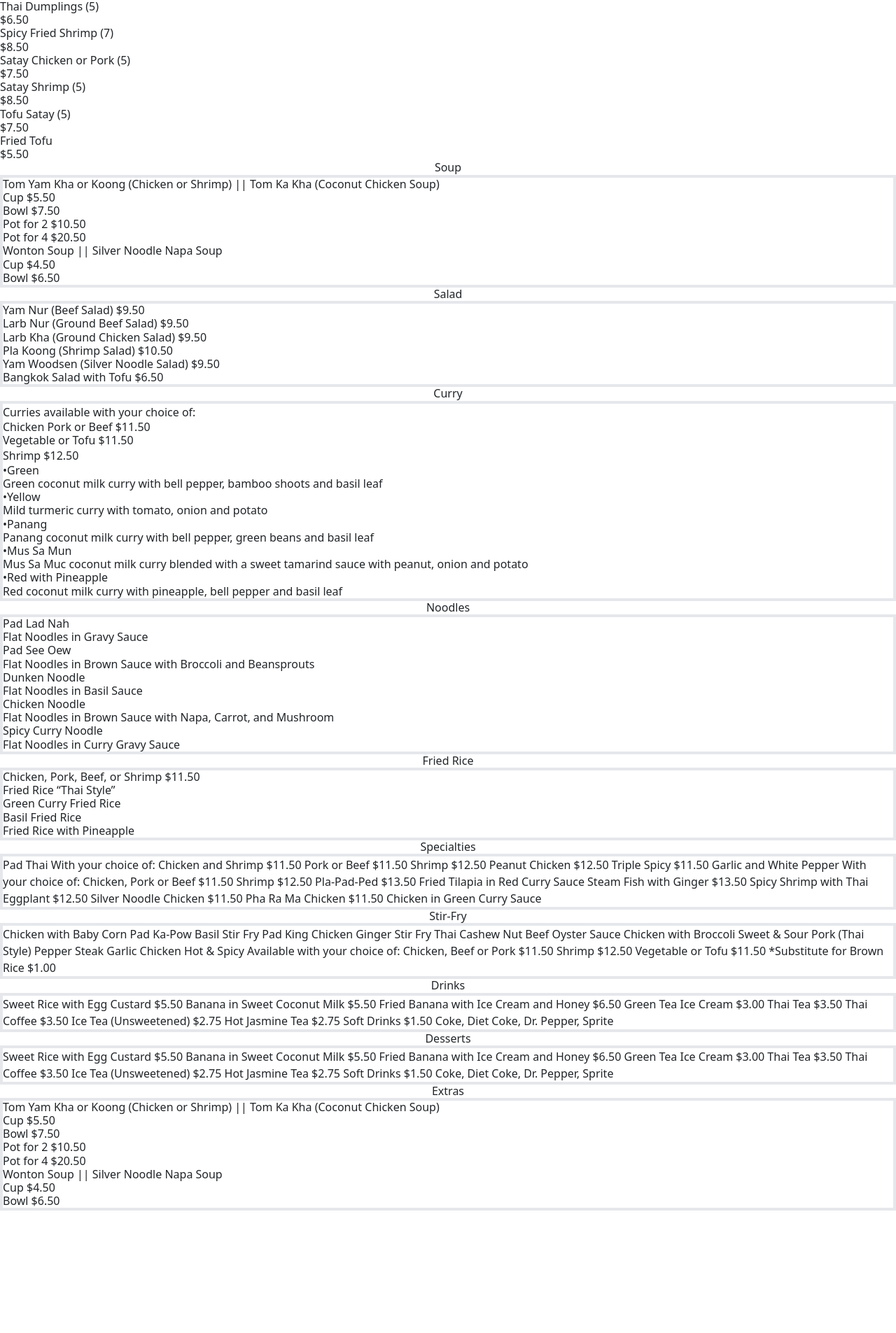
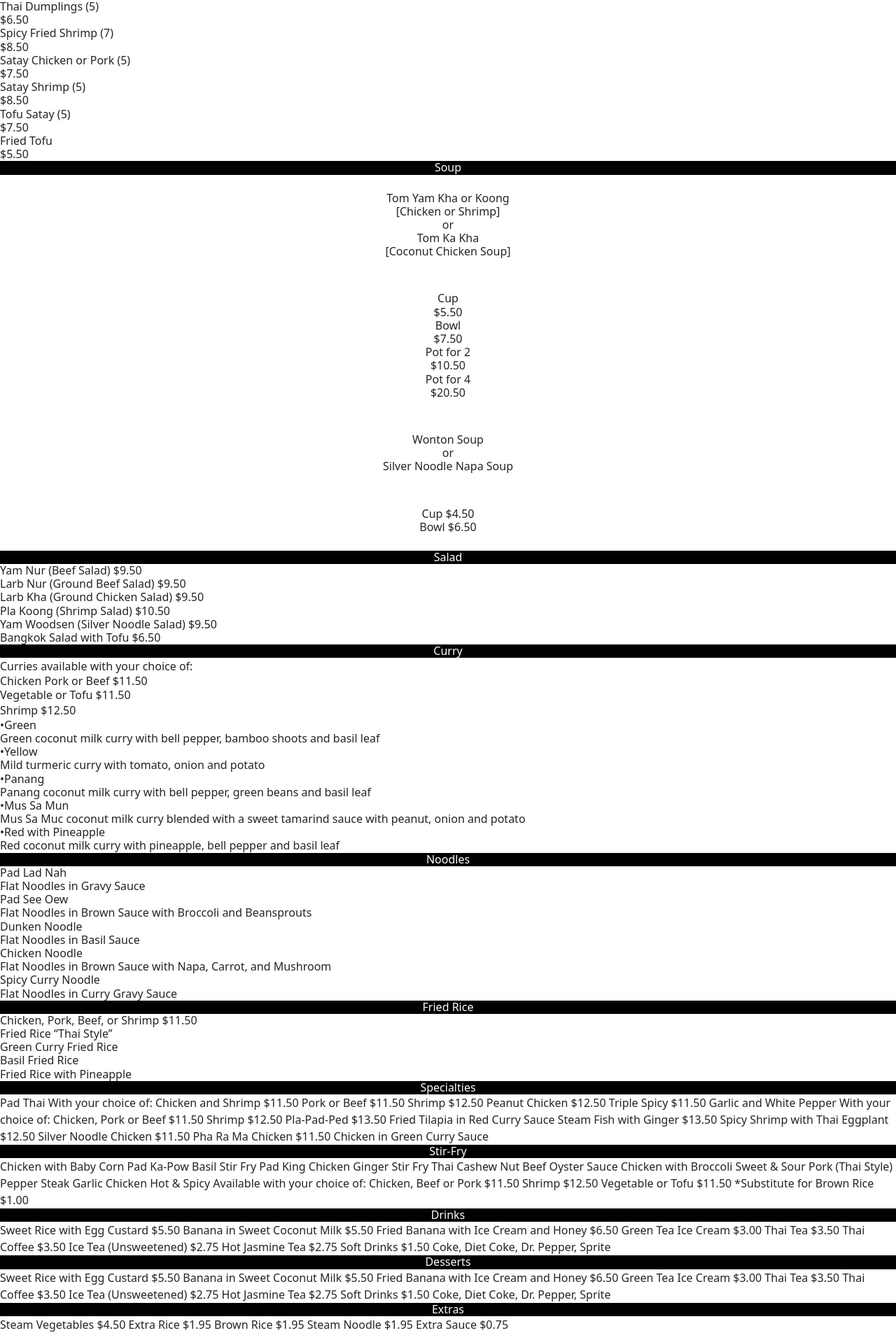
Before and after one commit to jsextonprofessional/vue-bangkok, a Vue app in the folder app/: page /menu in a window 1280 px wide. Shown: the part 291-2196 px from the top of the page at 70% size. Before the commit the page ends 2021 px from the top, so only its background shows below. Built offline with nearby package versions, Linux system fonts and the light colour scheme; the HTML template or start-up script is replaced by a standard one.

Commit message:
Internal layout for Soups. Styled menu page.

```diff
--- a/app/src/App.vue
+++ b/app/src/App.vue
@@ -2,8 +2,8 @@
 import { RouterView } from "vue-router";
 import Navbar from "@/components/Navbar.vue";
 // TODO
-// MACRO LAYOUT
 // MICRO LAYOUTS
+// CHOOSE AND ADD FONT
 // STYLE MENU COMPONENTS
 // STYLE ABOUT AND ORDER COMPONENTS
 // ADD COPYRIGHT FOOTER
@@ -20,7 +20,7 @@ import Navbar from "@/components/Navbar.vue";
 <template>
   <div class="min-h-screen">
     <Navbar />
-    <div class="mx-40">
+    <div class="mt-44 mx-52">
       <RouterView />
     </div>
   </div>
--- a/app/src/components/LandingPage.vue
+++ b/app/src/components/LandingPage.vue
@@ -3,7 +3,7 @@
 		to="/menu"
 		class="font-medium hover:text-cyan-300 text-4xl text-rose-400"
 	>
-		<button class="border-8 border-transparent hover:border-black mt-24 px-8 py-16 place-self-center text-9xl text-center whitespace-normal">
+		<button class="border-8 border-transparent hover:border-black px-8 py-16 place-self-center text-9xl text-center whitespace-normal">
 			Authentic Thai Cuisine
 		</button>
 	</RouterLink>
--- a/app/src/components/menu/Curry.vue
+++ b/app/src/components/menu/Curry.vue
@@ -1,8 +1,10 @@
 <template>
 	<div>
-		<h1 class="text-center">Curry</h1>
-		<div class="border-4 border-rose-200 mx-12">
-			<div class="border-b-2 border-rose-200 flex justify-around">
+		<div class="align-middle bg-black grid place-content-center h-20 mx-auto my-8 px-16 w-60">
+			<h1 class="font-semibold text-center text-4xl text-white">Curry</h1>
+		</div>
+		<div class="border-8 border-black mx-12">
+			<div class="border-b-8 border-black flex justify-around">
 				<div>Curries available with your choice of:</div>
 				<div>
 					<h4>Chicken Pork or Beef $11.50</h4>
--- a/app/src/components/menu/Desserts.vue
+++ b/app/src/components/menu/Desserts.vue
@@ -1,7 +1,9 @@
 <template>
 	<div>
-		<h1 class="text-center">Desserts</h1>
-		<div class="border-4 border-rose-200 ml-12 mr-6">
+		<div class="align-middle bg-black grid place-content-center h-20 mx-auto my-8 px-16 w-60">
+			<h1 class="font-semibold text-center text-4xl text-white">Desserts</h1>
+		</div>
+		<div class="border-8 border-black ml-12 mr-6">
 Sweet Rice with Egg Custard $5.50
 Banana in Sweet Coconut Milk $5.50
 Fried Banana with Ice Cream and Honey $6.50
--- a/app/src/components/menu/Drinks.vue
+++ b/app/src/components/menu/Drinks.vue
@@ -1,6 +1,8 @@
 <template>
-	<h1 class="text-center">Drinks</h1>
-	<div class="border-4 hover:shadow-lg hover:border-8 border-rose-400 mx-12">
+		<div class="align-middle bg-black grid place-content-center h-20 mx-auto my-8 px-16 w-60">
+			<h1 class="font-semibold text-center text-4xl text-white">Drinks</h1>
+		</div>
+	<div class="border-8 border-black hover:shadow-lg mx-12">
 		<div>
 Sweet Rice with Egg Custard $5.50
 Banana in Sweet Coconut Milk $5.50
--- a/app/src/components/menu/Extras.vue
+++ b/app/src/components/menu/Extras.vue
@@ -1,15 +1,13 @@
 <template>
 	<div>
-		<h1 class="text-center">Extras</h1>
-		<div class="border-4 border-rose-200 ml-12 mr-6">
-			<h3>Tom Yam Kha or Koong (Chicken or Shrimp) || Tom Ka Kha (Coconut Chicken Soup)</h3>
-			<h4>Cup $5.50</h4>
-			<h4>Bowl $7.50</h4>
-			<h4>Pot for 2 $10.50</h4>
-			<h4>Pot for 4 $20.50</h4>
-			<h3>Wonton Soup || Silver Noodle Napa Soup</h3>
-			<h4>Cup $4.50</h4>
-			<h4>Bowl $6.50</h4>
+		<div class="align-middle bg-black grid place-content-center h-20 mx-auto my-8 px-16 w-60">
+			<h1 class="font-semibold text-center text-4xl text-white">Extras</h1>
 		</div>
+		<div class="border-8 border-black ml-12 mr-6">
+Steam Vegetables $4.50
+Extra Rice $1.95
+Brown Rice $1.95
+Steam Noodle $1.95
+Extra Sauce $0.75		</div>
 	</div>
 </template>
--- a/app/src/components/menu/Noodles.vue
+++ b/app/src/components/menu/Noodles.vue
@@ -1,7 +1,9 @@
 <template>
 	<div>
-		<h1 class="text-center">Noodles</h1>
-		<div class="border-4 border-rose-200 mx-12">
+		<div class="align-middle bg-black grid place-content-center h-20 mx-auto my-8 px-16 w-60">
+			<h1 class="font-semibold text-center text-4xl text-white">Noodles</h1>
+		</div>
+		<div class="border-8 border-black mx-12">
 			<h3>Pad Lad Nah</h3>
 			<h4>Flat Noodles in Gravy Sauce</h4>
 			<h3>Pad See Oew</h3>
--- a/app/src/components/menu/Rice.vue
+++ b/app/src/components/menu/Rice.vue
@@ -1,8 +1,10 @@
 <template>
 	<div>
-		<h1 class="text-center">Fried Rice</h1>
-		<div class="border-4 border-rose-200 mx-12">
-			<h4 class="border-b-2 border-rose-200">Chicken, Pork, Beef, or Shrimp $11.50</h4>
+		<div class="align-middle bg-black grid place-content-center h-20 mx-auto my-8 px-16 w-60">
+			<h1 class="font-semibold text-center text-4xl text-white">Fried Rice</h1>
+		</div>
+		<div class="border-8 border-black mx-12">
+			<h4 class="border-b-8 border-black">Chicken, Pork, Beef, or Shrimp $11.50</h4>
 			<div class="flex">
 				<div>
 					<h3>Fried Rice “Thai Style”</h3>
--- a/app/src/components/menu/Salad.vue
+++ b/app/src/components/menu/Salad.vue
@@ -1,7 +1,9 @@
 <template>
 	<div class="mr-12">
-		<h1 class="text-center">Salad</h1>
-		<div class="border-4 border-rose-200">
+		<div class="align-middle bg-black grid place-content-center h-20 mx-auto my-8 px-16 w-60">
+			<h1 class="font-semibold text-center text-4xl text-white">Salad</h1>
+		</div>
+		<div class="border-8 border-black">
 			<h4>Yam Nur (Beef Salad) $9.50</h4>
 			<h4>Larb Nur (Ground Beef Salad) $9.50</h4>
 			<h4>Larb Kha (Ground Chicken Salad) $9.50</h4>
--- a/app/src/components/menu/Soup.vue
+++ b/app/src/components/menu/Soup.vue
@@ -1,15 +1,43 @@
 <template>
 	<div>
-		<h1 class="text-center">Soup</h1>
-		<div class="border-4 border-rose-200 ml-12 mr-6">
-			<h3>Tom Yam Kha or Koong (Chicken or Shrimp) || Tom Ka Kha (Coconut Chicken Soup)</h3>
-			<h4>Cup $5.50</h4>
-			<h4>Bowl $7.50</h4>
-			<h4>Pot for 2 $10.50</h4>
-			<h4>Pot for 4 $20.50</h4>
-			<h3>Wonton Soup || Silver Noodle Napa Soup</h3>
-			<h4>Cup $4.50</h4>
-			<h4>Bowl $6.50</h4>
+		<div class="align-middle bg-black grid place-content-center h-20 mx-auto my-8 px-16 w-60">
+			<h1 class="font-semibold text-center text-4xl text-white">Soup</h1>
+		</div>
+		<div class="border-8 border-black ml-12 mr-6">
+			<div class="border-b-2 border-black border-dashed py-4">
+				<h3 class="font-bold text-center text-lg">Tom Yam Kha or Koong</h3>
+				<h3 class="font-medium text-center text-xs">[Chicken or Shrimp]</h3>
+				<h3 class="font-medium text-center text-lg">or</h3>
+				<h3 class="font-bold text-center text-lg">Tom Ka Kha</h3>
+				<h3 class="font-medium text-center text-xs">[Coconut Chicken Soup]</h3>
+			</div>
+			<div class="border-b-8 border-black gap-x-4 grid grid-cols-2 grid-rows-2 px-4 py-4">
+				<div class="flex justify-between">
+					<h4 class="font-medium text-center text-lg">Cup</h4>
+					<h4 class="font-medium text-center text-lg">$5.50</h4>
+				</div>
+				<div class="flex justify-between">
+					<h4 class="font-medium text-center text-lg">Bowl</h4>
+					<h4 class="font-medium text-center text-lg">$7.50</h4>
+				</div>
+				<div class="flex justify-between">
+					<h4 class="font-medium text-center text-lg">Pot for 2</h4>
+					<h4 class="font-medium text-center text-lg">$10.50</h4>
+				</div>
+				<div class="flex justify-between">
+					<h4 class="font-medium text-center text-lg">Pot for 4</h4>
+					<h4 class="font-medium text-center text-lg">$20.50</h4>
+				</div>
+			</div>
+			<div class="border-b-2 border-black border-dashed py-4">
+				<h3 class="font-bold text-center text-lg">Wonton Soup</h3>
+				<h3 class="font-medium text-center text-lg">or</h3>
+				<h3 class="font-bold text-center text-lg">Silver Noodle Napa Soup</h3>
+			</div>
+			<div class="flex justify-between p-4">
+				<h4 class="font-medium text-center text-lg">Cup $4.50</h4>
+				<h4 class="font-medium text-center text-lg">Bowl $6.50</h4>
+			</div>
 		</div>
 	</div>
 </template>
--- a/app/src/components/menu/Specialties.vue
+++ b/app/src/components/menu/Specialties.vue
@@ -1,6 +1,8 @@
 <template>
-	<h1 class="text-center">Specialties</h1>
-	<div class="border-4 hover:shadow-lg hover:border-8 border-rose-400 mx-12">
+		<div class="align-middle bg-black grid place-content-center h-20 mx-auto my-8 px-16 w-60">
+			<h1 class="font-semibold text-center text-4xl text-white">Specialties</h1>
+		</div>
+	<div class="border-8 border-black mx-12">
 		<div>
 			Pad Thai
 With your choice of:
--- a/app/src/components/menu/StirFry.vue
+++ b/app/src/components/menu/StirFry.vue
@@ -1,6 +1,8 @@
 <template>
-	<h1 class="text-center">Stir-Fry</h1>
-	<div class="border-4 hover:shadow-lg hover:border-8 border-rose-400 mx-12">
+		<div class="align-middle bg-black grid place-content-center h-20 mx-auto my-8 px-16 w-60">
+			<h1 class="font-semibold text-center text-4xl text-white">Stir-Fry</h1>
+		</div>
+	<div class="border-8 border-black mx-12">
 		<div>
 Chicken with Baby Corn
 Pad Ka-Pow
```
